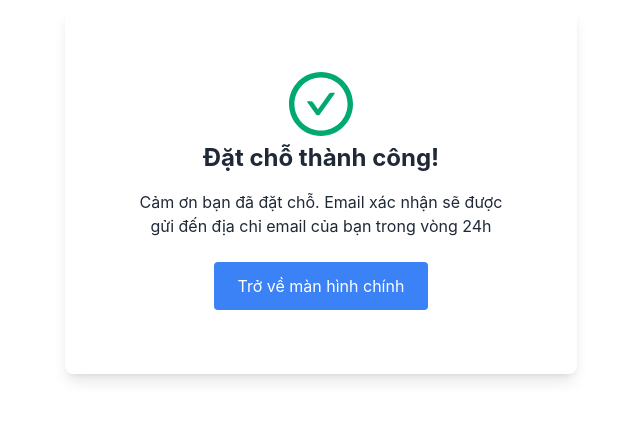
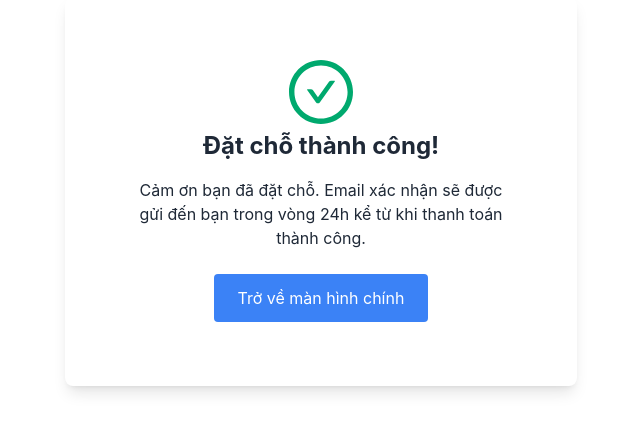
Before and after one commit to tungpt-git/ticket-booking-nextjs, a Next.js app: page /success in a window 1280 px wide. Shown: the part 209-640 px from the top of the page, without its empty margins (319-959 px from the left). Built offline with nearby package versions, Linux system fonts and the light colour scheme.

Commit message:
feat: change success message

```diff
--- a/src/app/success/page.tsx
+++ b/src/app/success/page.tsx
@@ -21,8 +21,8 @@ export default async function Page() {
           </span>
           <h1 className="text-2xl font-bold">Đặt chỗ thành công!</h1>
           <p className="mt-4">
-            Cảm ơn bạn đã đặt chỗ. Email xác nhận sẽ được gửi đến địa chỉ email
-            của bạn trong vòng 24h
+            Cảm ơn bạn đã đặt chỗ. Email xác nhận sẽ được gửi đến bạn trong vòng
+            24h kể từ khi thanh toán thành công.
           </p>
 
           <a
```
